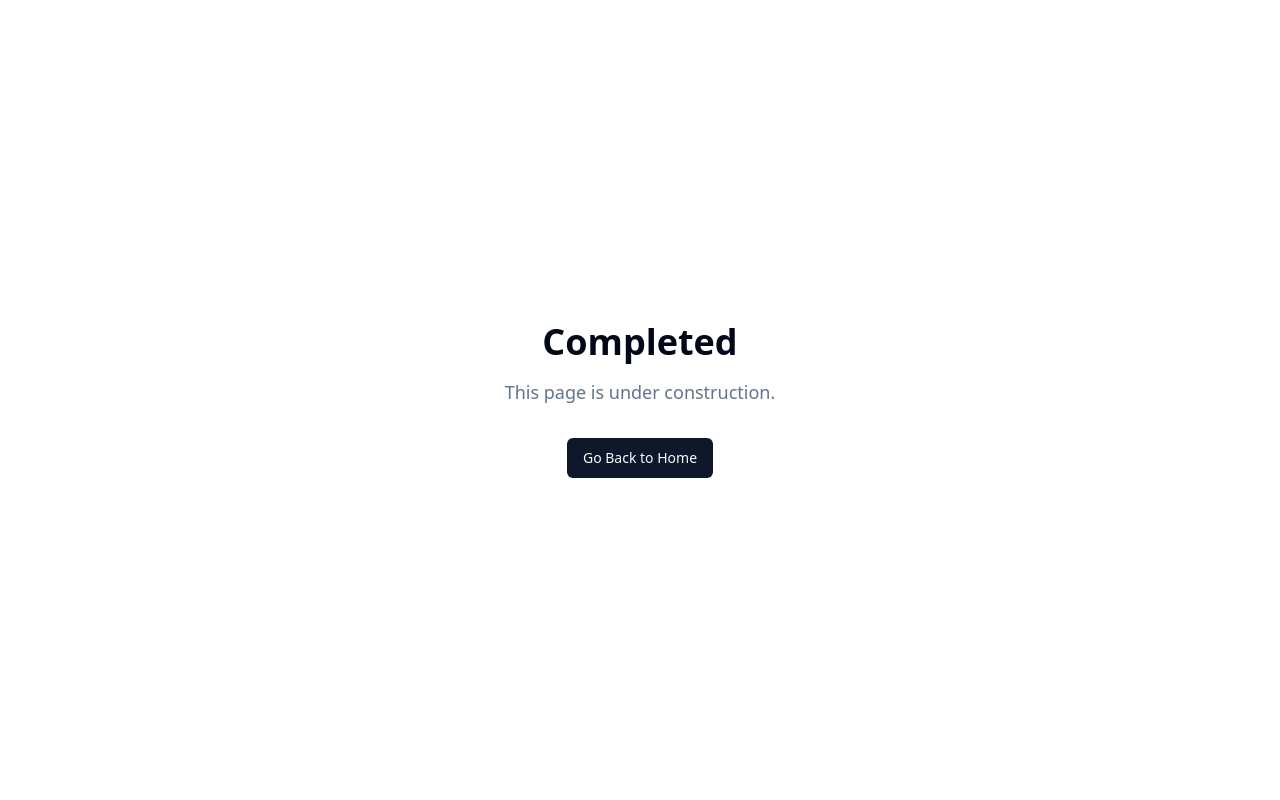
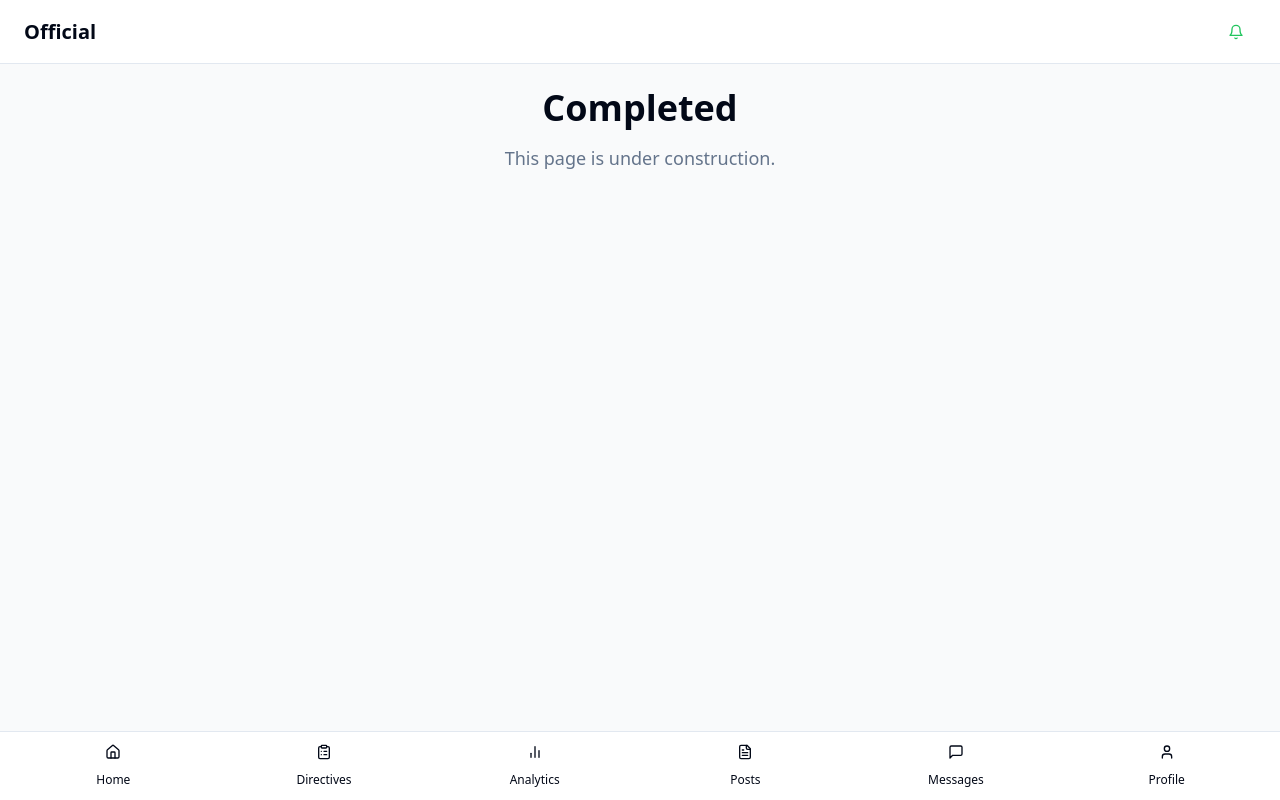
Before and after one commit to balu-XLR8/official, a React (Vite) app: page /completed in a window 1280 px wide. Built offline with nearby package versions, Linux system fonts and the light colour scheme.

Commit message:
[dyad] Created a consistent layout with fixed navigation - wrote 11 file(s)

```diff
--- a/src/App.tsx
+++ b/src/App.tsx
@@ -13,6 +13,7 @@ import Analytics from "./pages/Analytics";
 import Posts from "./pages/Posts";
 import Messages from "./pages/Messages";
 import Profile from "./pages/Profile";
+import MainLayout from "./components/MainLayout";
 
 const queryClient = new QueryClient();
 
@@ -23,15 +24,17 @@ const App = () => (
       <Sonner />
       <BrowserRouter>
         <Routes>
-          <Route path="/" element={<Index />} />
-          <Route path="/forwarded" element={<Forwarded />} />
-          <Route path="/completed" element={<Completed />} />
-          <Route path="/rejected" element={<Rejected />} />
-          <Route path="/directives" element={<Directives />} />
-          <Route path="/analytics" element={<Analytics />} />
-          <Route path="/posts" element={<Posts />} />
-          <Route path="/messages" element={<Messages />} />
-          <Route path="/profile" element={<Profile />} />
+          <Route path="/" element={<MainLayout />}>
+            <Route index element={<Index />} />
+            <Route path="forwarded" element={<Forwarded />} />
+            <Route path="completed" element={<Completed />} />
+            <Route path="rejected" element={<Rejected />} />
+            <Route path="directives" element={<Directives />} />
+            <Route path="analytics" element={<Analytics />} />
+            <Route path="posts" element={<Posts />} />
+            <Route path="messages" element={<Messages />} />
+            <Route path="profile" element={<Profile />} />
+          </Route>
           {/* ADD ALL CUSTOM ROUTES ABOVE THE CATCH-ALL "*" ROUTE */}
           <Route path="*" element={<NotFound />} />
         </Routes>
--- /dev/null
+++ b/src/components/MainLayout.tsx
@@ -0,0 +1,15 @@
+import Header from "@/components/Header";
+import BottomNav from "@/components/BottomNav";
+import { Outlet } from "react-router-dom";
+
+export default function MainLayout() {
+  return (
+    <div className="flex flex-col min-h-screen bg-gray-50 dark:bg-gray-900">
+      <Header />
+      <main className="flex-1 p-4 md:p-6 mb-20">
+        <Outlet />
+      </main>
+      <BottomNav />
+    </div>
+  );
+}
--- a/src/pages/Analytics.tsx
+++ b/src/pages/Analytics.tsx
@@ -1,14 +1,8 @@
-import { Link } from "react-router-dom";
-import { Button } from "@/components/ui/button";
-
 const AnalyticsPage = () => {
   return (
-    <div className="flex flex-col items-center justify-center min-h-screen p-4 text-center">
+    <div className="flex flex-col items-center justify-center text-center">
       <h1 className="text-4xl font-bold mb-4">Analytics</h1>
-      <p className="text-lg text-muted-foreground mb-8">This page is under construction.</p>
-      <Button asChild>
-        <Link to="/">Go Back to Home</Link>
-      </Button>
+      <p className="text-lg text-muted-foreground">This page is under construction.</p>
     </div>
   );
 };
--- a/src/pages/Completed.tsx
+++ b/src/pages/Completed.tsx
@@ -1,14 +1,8 @@
-import { Link } from "react-router-dom";
-import { Button } from "@/components/ui/button";
-
 const CompletedPage = () => {
   return (
-    <div className="flex flex-col items-center justify-center min-h-screen p-4 text-center">
+    <div className="flex flex-col items-center justify-center text-center">
       <h1 className="text-4xl font-bold mb-4">Completed</h1>
-      <p className="text-lg text-muted-foreground mb-8">This page is under construction.</p>
-      <Button asChild>
-        <Link to="/">Go Back to Home</Link>
-      </Button>
+      <p className="text-lg text-muted-foreground">This page is under construction.</p>
     </div>
   );
 };
--- a/src/pages/Directives.tsx
+++ b/src/pages/Directives.tsx
@@ -1,14 +1,8 @@
-import { Link } from "react-router-dom";
-import { Button } from "@/components/ui/button";
-
 const DirectivesPage = () => {
   return (
-    <div className="flex flex-col items-center justify-center min-h-screen p-4 text-center">
+    <div className="flex flex-col items-center justify-center text-center">
       <h1 className="text-4xl font-bold mb-4">Directives</h1>
-      <p className="text-lg text-muted-foreground mb-8">This page is under construction.</p>
-      <Button asChild>
-        <Link to="/">Go Back to Home</Link>
-      </Button>
+      <p className="text-lg text-muted-foreground">This page is under construction.</p>
     </div>
   );
 };
--- a/src/pages/Forwarded.tsx
+++ b/src/pages/Forwarded.tsx
@@ -1,14 +1,8 @@
-import { Link } from "react-router-dom";
-import { Button } from "@/components/ui/button";
-
 const ForwardedPage = () => {
   return (
-    <div className="flex flex-col items-center justify-center min-h-screen p-4 text-center">
+    <div className="flex flex-col items-center justify-center text-center">
       <h1 className="text-4xl font-bold mb-4">Forwarded</h1>
-      <p className="text-lg text-muted-foreground mb-8">This page is under construction.</p>
-      <Button asChild>
-        <Link to="/">Go Back to Home</Link>
-      </Button>
+      <p className="text-lg text-muted-foreground">This page is under construction.</p>
     </div>
   );
 };
--- a/src/pages/Index.tsx
+++ b/src/pages/Index.tsx
@@ -1,19 +1,11 @@
-import Header from "@/components/Header";
-import BottomNav from "@/components/BottomNav";
 import StatusCard from "@/components/StatusCard";
 
 const Index = () => {
   return (
-    <div className="flex flex-col min-h-screen bg-gray-50 dark:bg-gray-900">
-      <Header />
-      <main className="flex-1 p-4 md:p-6 mb-20">
-        <div className="flex flex-col gap-4">
-          <StatusCard title="Forwarded" count={12} href="/forwarded" />
-          <StatusCard title="Completed" count={8} href="/completed" />
-          <StatusCard title="Rejected" count={3} href="/rejected" />
-        </div>
-      </main>
-      <BottomNav />
+    <div className="flex flex-col gap-4">
+      <StatusCard title="Forwarded" count={12} href="/forwarded" />
+      <StatusCard title="Completed" count={8} href="/completed" />
+      <StatusCard title="Rejected" count={3} href="/rejected" />
     </div>
   );
 };
--- a/src/pages/Messages.tsx
+++ b/src/pages/Messages.tsx
@@ -1,14 +1,8 @@
-import { Link } from "react-router-dom";
-import { Button } from "@/components/ui/button";
-
 const MessagesPage = () => {
   return (
-    <div className="flex flex-col items-center justify-center min-h-screen p-4 text-center">
+    <div className="flex flex-col items-center justify-center text-center">
       <h1 className="text-4xl font-bold mb-4">Messages</h1>
-      <p className="text-lg text-muted-foreground mb-8">This page is under construction.</p>
-      <Button asChild>
-        <Link to="/">Go Back to Home</Link>
-      </Button>
+      <p className="text-lg text-muted-foreground">This page is under construction.</p>
     </div>
   );
 };
--- a/src/pages/Posts.tsx
+++ b/src/pages/Posts.tsx
@@ -1,14 +1,8 @@
-import { Link } from "react-router-dom";
-import { Button } from "@/components/ui/button";
-
 const PostsPage = () => {
   return (
-    <div className="flex flex-col items-center justify-center min-h-screen p-4 text-center">
+    <div className="flex flex-col items-center justify-center text-center">
       <h1 className="text-4xl font-bold mb-4">Posts</h1>
-      <p className="text-lg text-muted-foreground mb-8">This page is under construction.</p>
-      <Button asChild>
-        <Link to="/">Go Back to Home</Link>
-      </Button>
+      <p className="text-lg text-muted-foreground">This page is under construction.</p>
     </div>
   );
 };
--- a/src/pages/Profile.tsx
+++ b/src/pages/Profile.tsx
@@ -1,14 +1,8 @@
-import { Link } from "react-router-dom";
-import { Button } from "@/components/ui/button";
-
 const ProfilePage = () => {
   return (
-    <div className="flex flex-col items-center justify-center min-h-screen p-4 text-center">
+    <div className="flex flex-col items-center justify-center text-center">
       <h1 className="text-4xl font-bold mb-4">Profile</h1>
-      <p className="text-lg text-muted-foreground mb-8">This page is under construction.</p>
-      <Button asChild>
-        <Link to="/">Go Back to Home</Link>
-      </Button>
+      <p className="text-lg text-muted-foreground">This page is under construction.</p>
     </div>
   );
 };
--- a/src/pages/Rejected.tsx
+++ b/src/pages/Rejected.tsx
@@ -1,14 +1,8 @@
-import { Link } from "react-router-dom";
-import { Button } from "@/components/ui/button";
-
 const RejectedPage = () => {
   return (
-    <div className="flex flex-col items-center justify-center min-h-screen p-4 text-center">
+    <div className="flex flex-col items-center justify-center text-center">
       <h1 className="text-4xl font-bold mb-4">Rejected</h1>
-      <p className="text-lg text-muted-foreground mb-8">This page is under construction.</p>
-      <Button asChild>
-        <Link to="/">Go Back to Home</Link>
-      </Button>
+      <p className="text-lg text-muted-foreground">This page is under construction.</p>
     </div>
   );
 };
```
